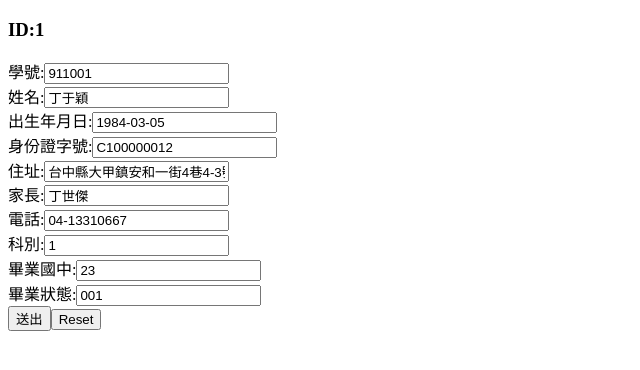
After one commit to nagachen/crud, a PHP site: page /edit_form.php?id=1 in a window 1280 px wide. The commit adds this page. Shown: the top 370 px of the page, without its empty margins (0-640 px from the left). Run offline with PHP 8.4, Linux system fonts and the light colour scheme; data comes from the database, SQL or seed files in the repository.

Commit message:
修改OK

```diff
--- a/crud.php
+++ b/crud.php
@@ -67,7 +67,7 @@ foreach($rows as $row){
             <td><?=$row['dept'];?></td>
             <td><?=$row['graduate_at'];?></td>
             <td><?=$row['status_code'];?></td>
-            <td><a href="">編輯</td>
+            <td><a href="edit_form.php?id=<?=$row['id'];?>">編輯</td>
             <td><a href="del.php?id=<?=$row['id'];?>">刪除</td>
         </tr>
 <?php
--- /dev/null
+++ b/edit_form.php
@@ -0,0 +1,34 @@
+<?php
+    $dsn="mysql:host=localhost;charset=utf8;dbname=test";
+    $pdo=new PDO($dsn,'root','');
+    $sql="select * from `students` where `id`= '{$_GET['id']}'";
+    $rwo=$pdo->query($sql)->fetch(PDO::FETCH_ASSOC);
+?>
+
+<!DOCTYPE html>
+<html lang="en">
+<head>
+    <meta charset="UTF-8">
+    <meta http-equiv="X-UA-Compatible" content="IE=edge">
+    <meta name="viewport" content="width=device-width, initial-scale=1.0">
+    <title>Document</title>
+</head>
+<body>
+    <h3>ID:<?=$rwo['id'];?></h3>
+    <form action="edit.php" method="post">
+    <!-- 需要送ID，但不希望修改,所以隱藏了 -->
+    <div><input type="hidden" name="id" value="<?=$rwo['id'];?>"></div>
+    <div><label for="">學號:</label><input type="text" name="school_num" value="<?=$rwo['school_num'];?>"></div>
+    <div><label for="">姓名:</label><input type="text" name="name" value="<?=$rwo['name'];?>"></div>
+    <div><label for="">出生年月日:</label><input type="text" name="birthday" value="<?=$rwo['birthday'];?>"></div>
+    <div><label for="">身份證字號:</label><input type="text" name="uni_id" value="<?=$rwo['uni_id'];?>"></div>
+    <div><label for="">住址:</label><input type="text" name="addr" value="<?=$rwo['addr'];?>"></div>
+    <div><label for="">家長:</label><input type="text" name="parents" value="<?=$rwo['parents'];?>"></div>
+    <div><label for="">電話:</label><input type="text" name="tel" value="<?=$rwo['tel'];?>"></div>
+    <div><label for="">科別:</label><input type="text" name="dept" value="<?=$rwo['dept'];?>"></div>
+    <div><label for="">畢業國中:</label><input type="text" name="graduate_at" value="<?=$rwo['graduate_at'];?>"></div>
+    <div><label for="">畢業狀態:</label><input type="text" name="status_code" value="<?=$rwo['status_code'];?>"></div>
+    <div><input type="submit" value="送出"><input type="reset"></div>
+    </form>
+</body>
+</html>
```
Also changed, not shown: edit.php (added, +11 -0 lines).
